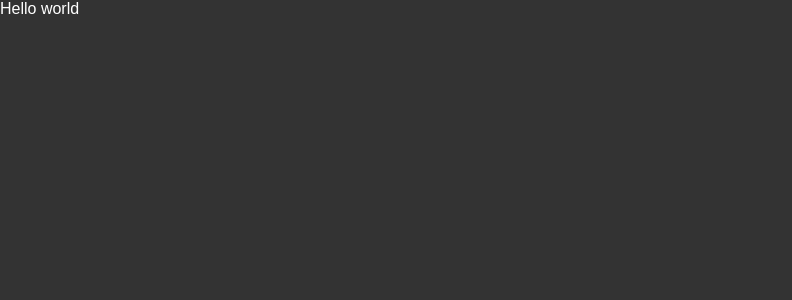
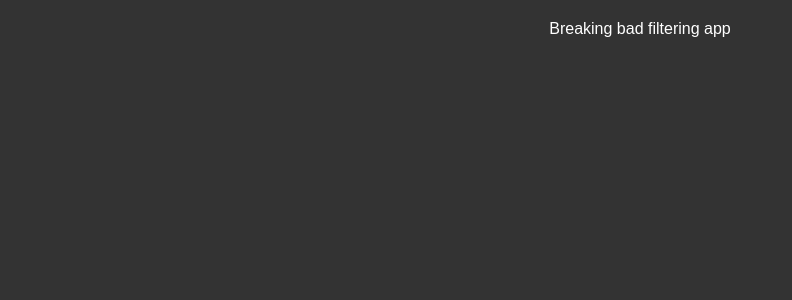
Before and after one commit to marchiscold/react-data-filter, a React (Create React App) app: page / in a window 1280 px wide. Shown: the top 300 px of the page, without its empty margins (0-792 px from the left). Built offline with nearby package versions, Linux system fonts and the light colour scheme.

Commit message:
Add header component

```diff
--- a/src/App.css
+++ b/src/App.css
@@ -13,6 +13,13 @@ body {
   background-color: #333;
 }
 
+.header {
+  display: flex;
+  justify-content: center;
+  align-items: center;
+  padding: 20px;
+}
+
 .container {
   color: #fff;
 }
--- a/src/App.js
+++ b/src/App.js
@@ -1,10 +1,12 @@
 import React from 'react';
 import './App.css';
+import Header from './components/ui/Header';
+
 
 function App() {
   return (
     <div className="container">
-      Hello world
+      <Header />
     </div>
   );
 }
--- /dev/null
+++ b/src/components/ui/Header.js
@@ -0,0 +1,12 @@
+import React from 'react'
+
+
+function Header() {
+  return (
+    <div className='header'>
+      Breaking bad filtering app
+    </div>
+  )
+}
+
+export default Header
```
